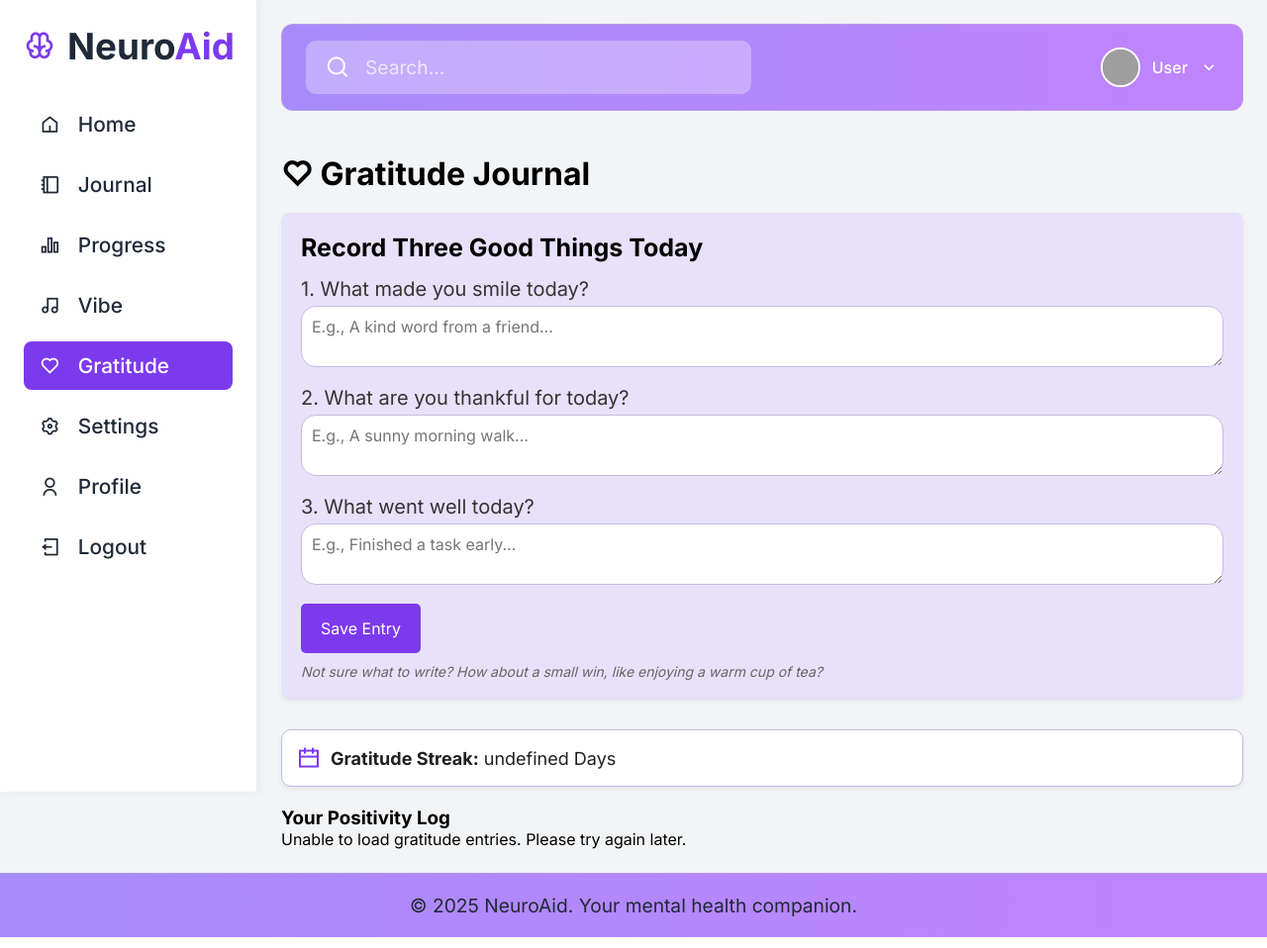
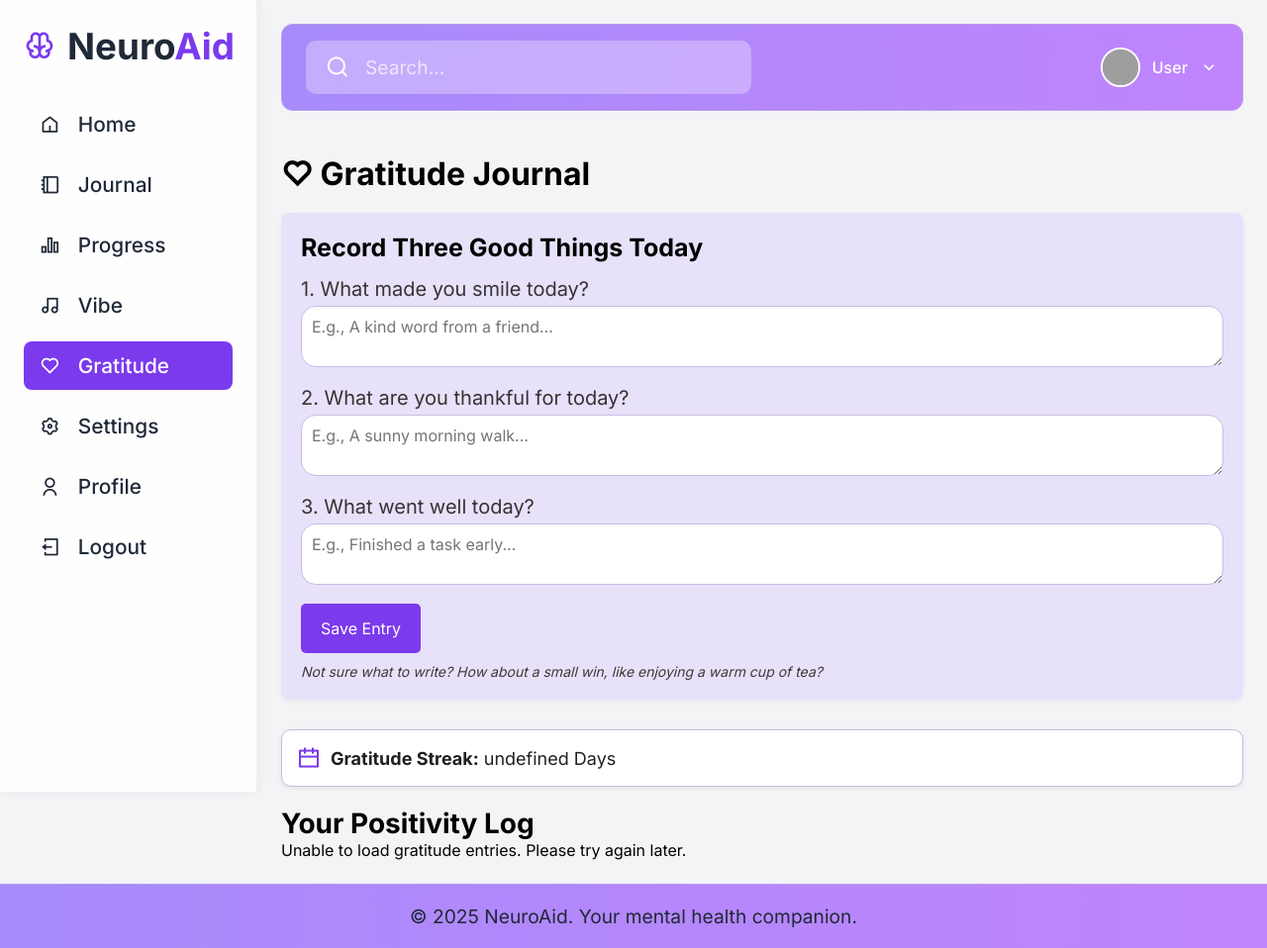
Before and after one commit to Barathkalyan/NeuroAid, a Flask app: template templates/gratitude.html in a window 1280 px wide. Shown: the whole page at 99% size. Run offline with Flask 3, Linux system fonts and the light colour scheme; the template is opened without the code that fills it, so the values that code supplies are empty; some libraries are stand-ins or nearby versions; grey boxes are pictures that could not be loaded.

Commit message:
css updates

```diff
--- a/static/css/gratitude.css
+++ b/static/css/gratitude.css
@@ -43,11 +43,11 @@
             transition: background-color 0.3s;
         }
         .gratitude-form button:hover {
-            background-color: #5b21b6;
+            background-color: #370980;
         }
         .suggestions {
             margin-top: 10px;
-            color: #666;
+            color: #3d3939;
             font-style: italic;
             font-size: 14px;
         }
@@ -74,6 +74,10 @@
         .timeline {
             margin-top: 20px;
         }
+
+        .timeline h3{
+            font-size: 28px;
+        }
         .timeline-entry {
             background-color: #ffffff;
             border: 1px solid #c7bbe4;
```
